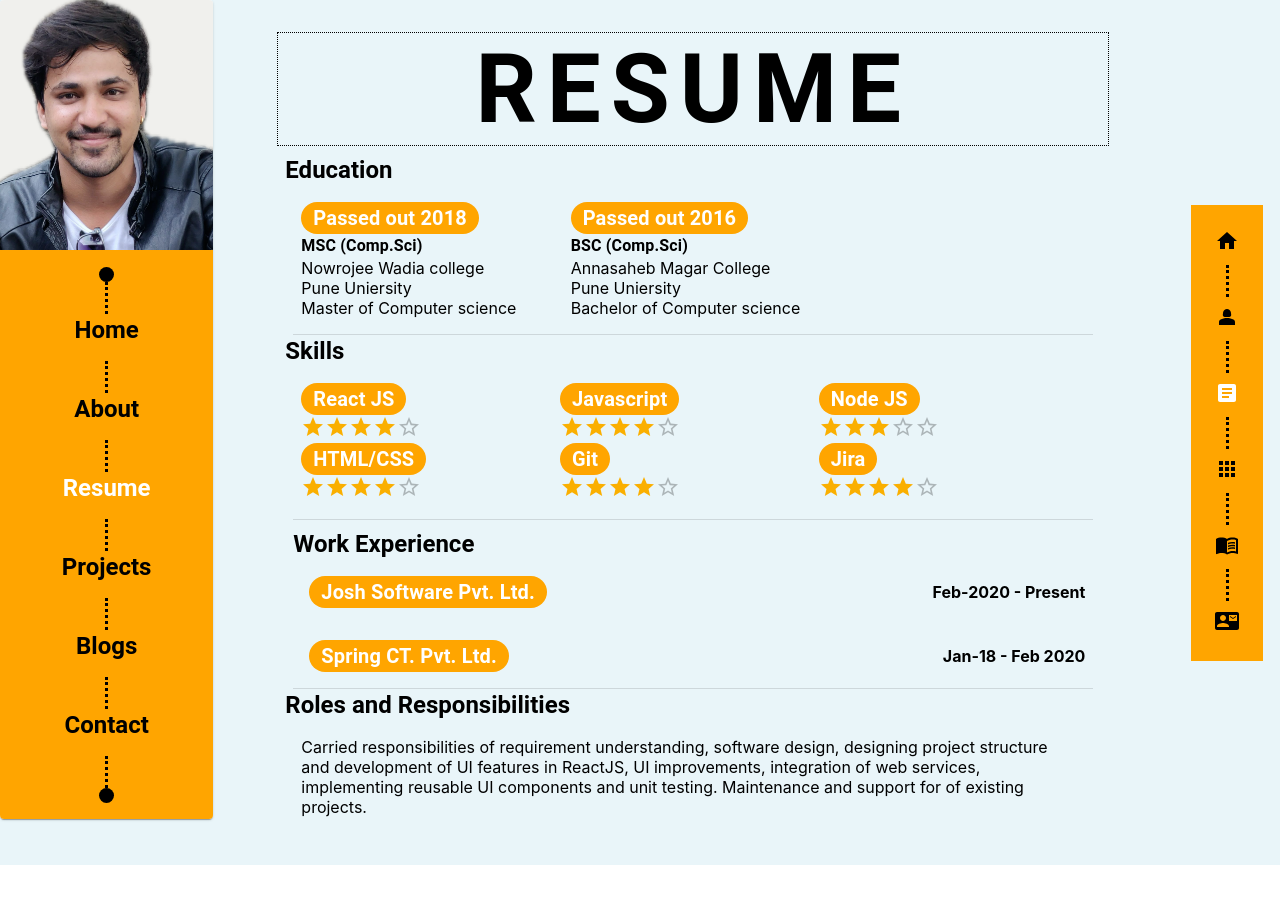
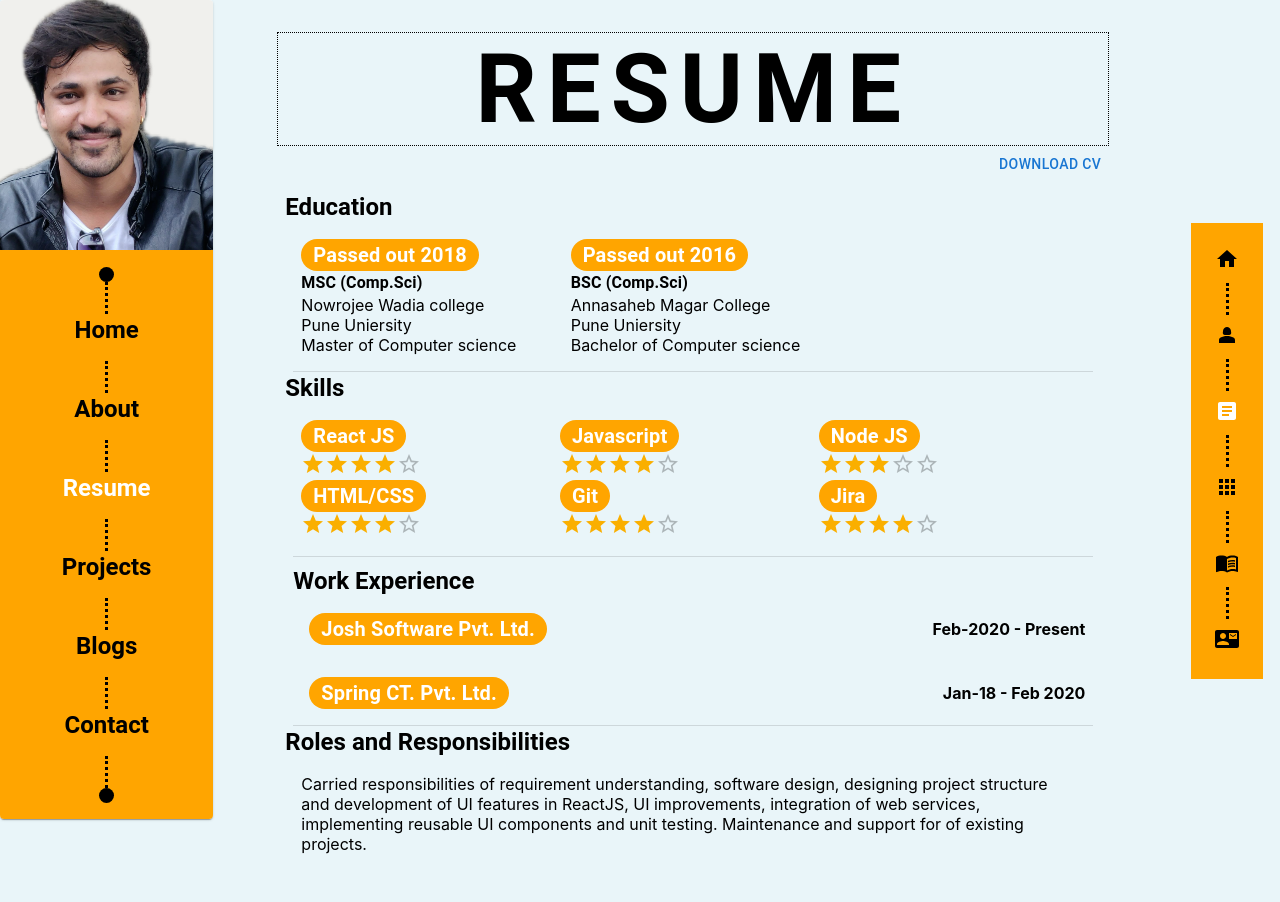
Before and after one commit to VrushabBayas/portfolio, a React (Create React App) app: page /portfolio/resume in a window 1280 px wide. Before the commit the page ends 865 px from the top, so only its background shows below. Built offline with nearby package versions, Linux system fonts and the light colour scheme.

Commit message:
added cv download button

```diff
--- /dev/null
+++ b/src/components/common/Download/index.js
@@ -0,0 +1,27 @@
+import React from "react";
+import resumeFile from "../../../Assets/Images/resume.pdf";
+import { Button, Grid } from "@mui/material";
+
+const DownloadCV = () => {
+  const handleDownload = () => {
+    const link = document.createElement("a");
+    link.href = resumeFile;
+    link.download = "VrushabhBayasResume.pdf";
+    link.click();
+  };
+
+  return (
+    <Grid
+      sx={{
+        display: "flex",
+        justifyContent: "end",
+      }}
+    >
+      <Button color="primary" size="lg" onClick={handleDownload}>
+        Download CV
+      </Button>
+    </Grid>
+  );
+};
+
+export default DownloadCV;
--- a/src/containers/Projects/index.js
+++ b/src/containers/Projects/index.js
@@ -39,8 +39,8 @@ function Projects(props) {
             />
           </Grid>
           <Typography variant="p" fontSize={18}>
-            Digital platform top streamline budgets for advertising inventory
-            and media spends.
+            Digital platform to streamline budgets for advertising inventory and
+            media spends.
           </Typography>
         </Grid>
         <Grid
--- a/src/containers/Resume/index.js
+++ b/src/containers/Resume/index.js
@@ -2,10 +2,12 @@ import React from "react";
 import Layout from "../Layout";
 
 import { Chip, Divider, Grid, Rating, Typography } from "@mui/material";
+import DownloadCV from "../../components/common/Download";
 
 function Resume() {
   return (
     <Layout title="RESUME">
+      <DownloadCV />
       <Grid
         sx={{
           margin: "auto",
```
Also changed, not shown: 1 other file (tests, documents, lock files or other folders).
